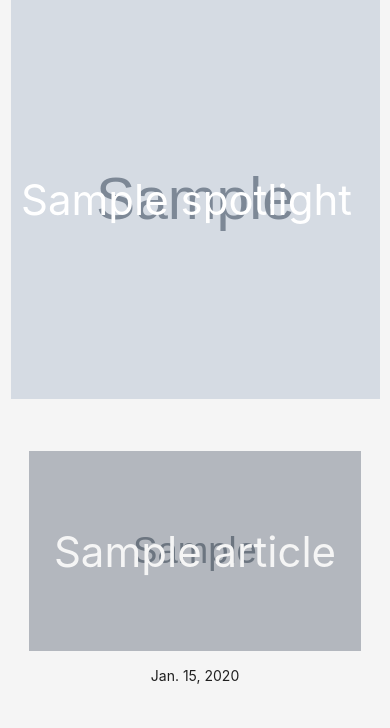
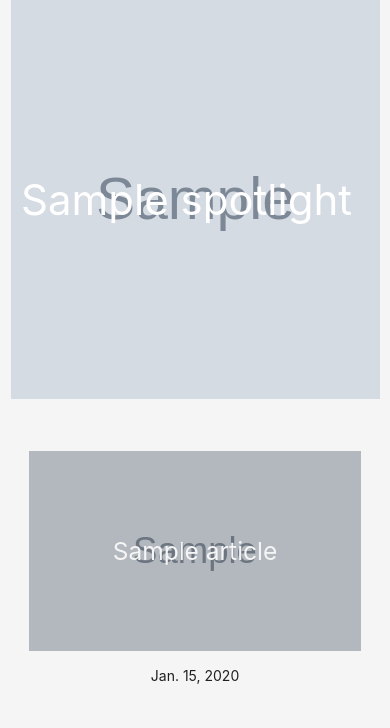
Before and after one commit to Jefwillems/FADREA, a Django app: page / in a window 390 px wide. Shown: the part 520-1248 px from the top of the page. Run offline with Django 3.2, Linux system fonts and the light colour scheme; tables that the repository leaves empty hold one stand-in row (values such as "Sample post"); grey boxes marked "Sample" are stand-in pictures; some libraries are stand-ins or nearby versions.

Commit message:
made text in articles always responsive

```diff
--- a/main/static/main/css/article-list.css
+++ b/main/static/main/css/article-list.css
@@ -31,7 +31,7 @@
 
 .img div span {
     text-align: center;
-    font-size: 3rem;
+    font-size: 2.5rem;
     color: #f5f5f5;
 }
 
@@ -53,3 +53,21 @@
 .article-container a:hover {
     color: #8e8e8e;
 }
+
+@media only screen and (max-width: 1300px) {
+    .img div span {
+        font-size: 2rem;
+    }
+}
+
+@media only screen and (max-width: 993px) {
+    .img div span {
+        font-size: 1.75rem;
+    }
+}
+
+@media only screen and (max-width: 375px) {
+    .img div span {
+        font-size: 1.2rem;
+    }
+}
```
